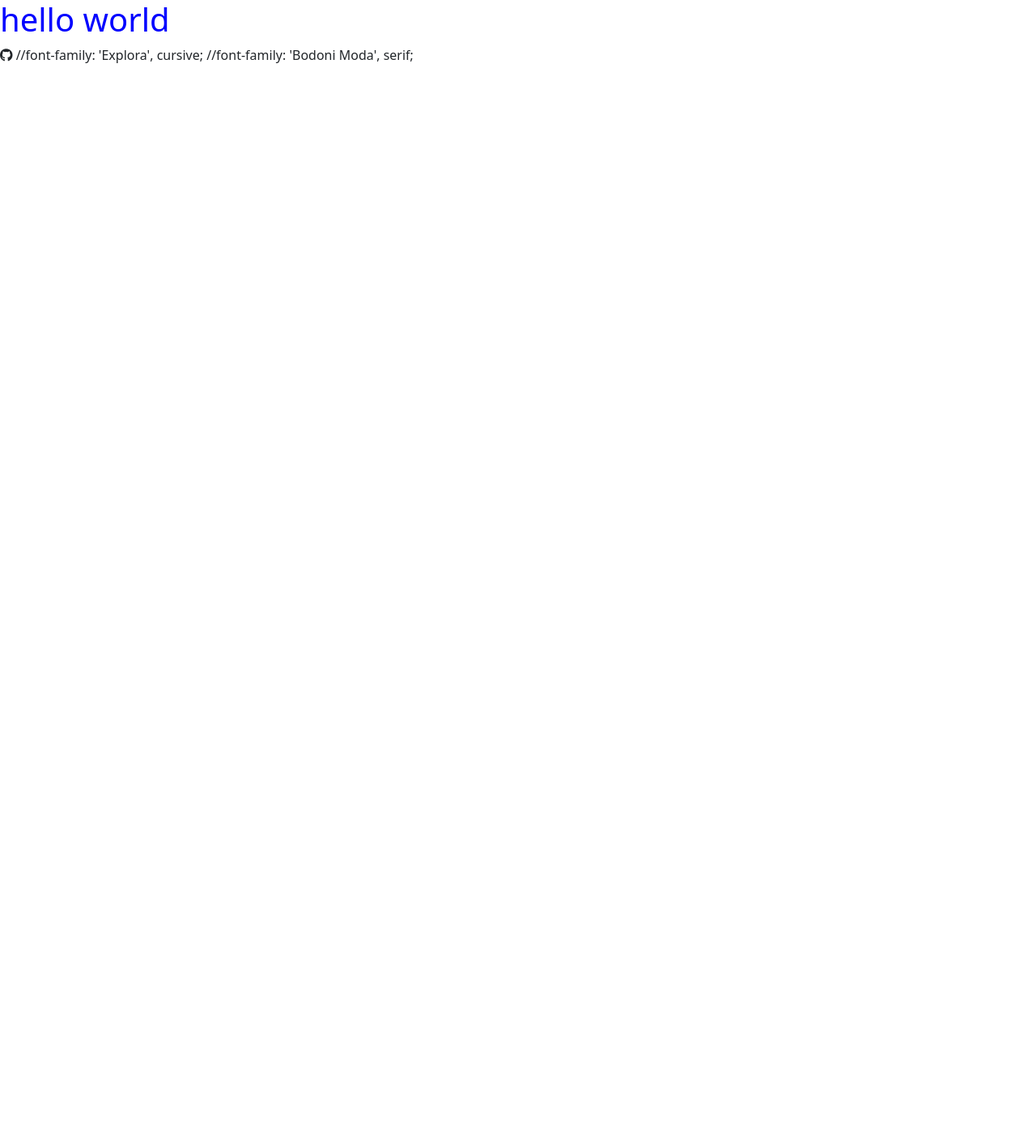
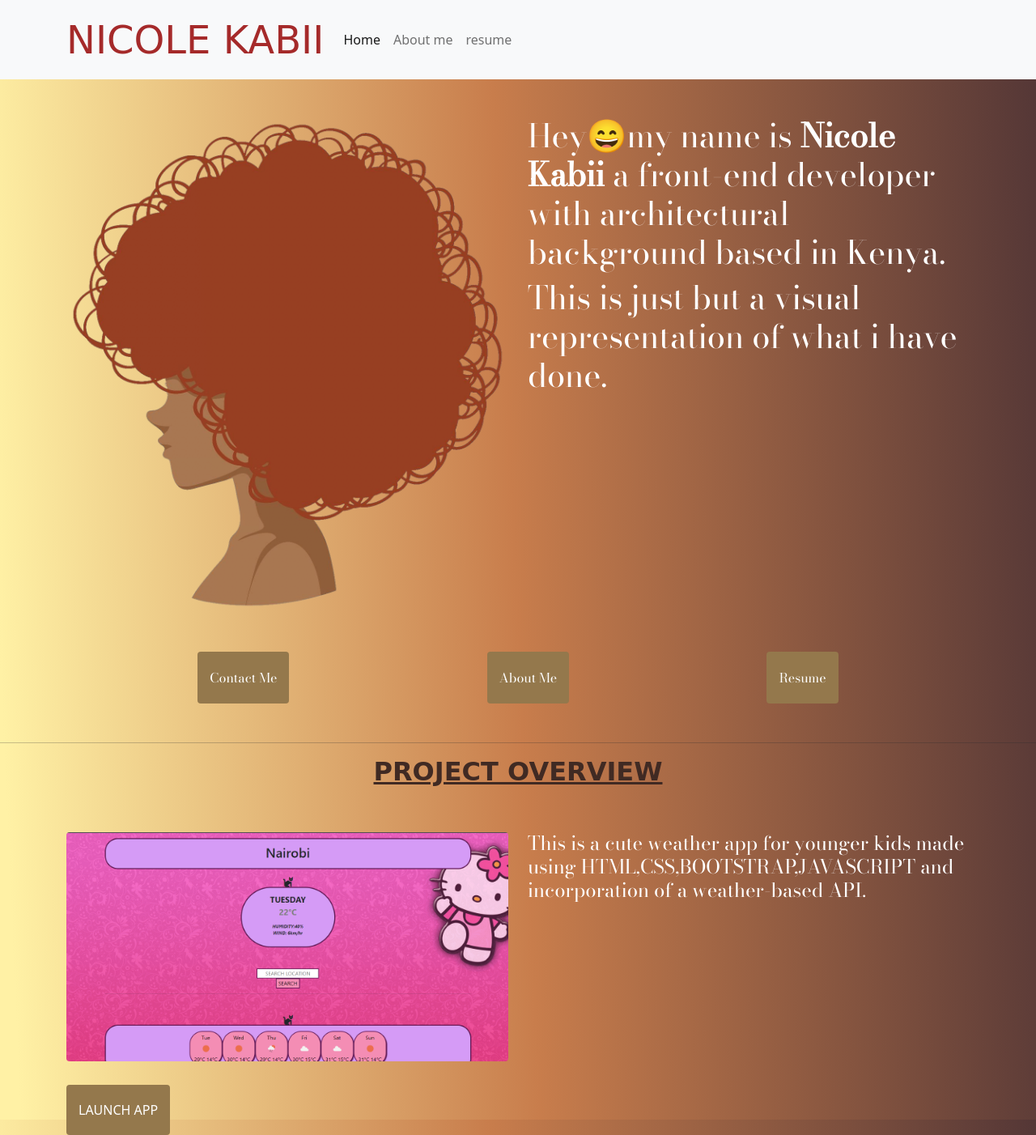
Before and after one commit to ladykabbz/portfolio, a plain HTML site: page index.html in a window 1280 px wide. Shown: the whole page at 81% size. Before the commit the page ends 800 px from the top, so only its background shows below. Drawn offline with nearby package versions, Linux system fonts and the light colour scheme; a web font is replaced by a local one.

Commit message:
made homepage

```diff
--- a/index.html
+++ b/index.html
@@ -23,10 +23,83 @@
 </head>
 
 <body>
-    <h1>hello world</h1>
-    <i class="fa-brands fa-github"></i>
+    <nav class="navbar navbar-expand-lg navbar-light bg-light fixed-top">
+        <div class="container">
+            <a class="navbar-brand" href="index.html">NICOLE KABII</a>
+            <button class="navbar-toggler" type="button" data-bs-toggle="collapse" data-bs-target="#navbarNav"
+                aria-controls="navbarNav" aria-expanded="false" aria-label="Toggle navigation">
+                <span class="navbar-toggler-icon"></span>
+            </button>
+            <div class="collapse navbar-collapse" id="navbarNav">
+                <ul class="navbar-nav">
+                    <li class="nav-item">
+                        <a class="nav-link active" aria-current="page" href="index.html">Home</a>
+                    </li>
+                    <li class="nav-item">
+                        <a class="nav-link" href="about.html">About me</a>
+                    </li>
+                    <li class="nav-item">
+                        <a class="nav-link" href="about.html#contact">resume</a>
+                    </li>
+                </ul>
+            </div>
+        </div>
+
+    </nav>
+
+    <br>
+    <br>
+    <br>
+    <br>
+    <br>
+    <br>
+    <div class="intro">
+        <div class="container">
+            <div class="row">
+                <div class="col-6">
+                    <img src="images/intro.png" class="img-fluid rounded" alt="">
+                </div>
+                <div class="col-6">
+                    <h1>Hey😄my name is <span>Nicole Kabii</span> a front-end developer with architectural background
+                        based in Kenya.</h1>
+                    <h1>This is just but a visual representation of what i have done.</h1>
+
+                </div>
+            </div>
+        </div>
+    </div>
+    <br>
+    <br>
+    <div class="navigation-links mb-5">
+        <a href="about.html#contact" class="primary-link">Contact me</a>
+        <a href="about.html" class="secondary-link">About me</a>
+        <a href="about.html" class="tertiary-link">Resume</a>
+    </div>
+
+
+
+    <hr>
+    <h2>PROJECT OVERVIEW</h2>
+    <br>
+    <br>
+
+    <div class="container">
+        <div class="row">
+            <div class="col-6">
+                <img src="images/kittyapp.jpeg" class="img-fluid rounded" alt="">
+                <br>
+                <br>
+                <br>
+                <a class="kitty-app" href="https://astonishing-macaron-3eb028.netlify.app" target="_blank">LAUNCH
+                    APP</a>
+            </div>
+            <div class="col-6 mb-5">
+                <h4>This is a cute weather app for younger kids made using HTML,CSS,BOOTSTRAP,JAVASCRIPT and
+                    incorporation of a weather-based API.</h4>
+
+            </div>
+        </div>
+    </div>
 </body>
 
 </html>
-//font-family: 'Explora', cursive;
-//font-family: 'Bodoni Moda', serif;
--- a/src/styles.css
+++ b/src/styles.css
@@ -1,3 +1,57 @@
-h1 {
-  color: blue;
+.navbar-brand {
+  font-family: "Explora", cursive;
+  color: brown !important;
+  font-size: 48px !important;
+  padding-left: 0 !important;
 }
+body {
+  background: linear-gradient(
+    87.4deg,
+    rgb(255, 241, 165) 1.9%,
+    rgb(200, 125, 76) 49.7%,
+    rgb(83, 54, 54) 100.5%
+  );
+}
+img {
+  size: 10px !important;
+}
+h1,
+h4 {
+  color: white;
+  font-family: "Bodoni Moda", serif;
+}
+span {
+  font-weight: bold;
+}
+h2 {
+  font-family: "Explora", cursive;
+  font-weight: bold !important;
+  color: #402a23;
+  text-align: center;
+  text-decoration: underline;
+}
+.navigation-links {
+  display: flex;
+  justify-content: space-evenly;
+  font-family: "Bodoni Moda", serif;
+}
+.primary-link,
+.secondary-link,
+.tertiary-link {
+  border-radius: 4px;
+  padding: 20px 15px;
+  text-decoration: none;
+  text-transform: capitalize;
+  background: #94784c;
+  box-shadow: black solid;
+  color: white;
+}
+.kitty-app {
+  border-radius: 4px;
+  padding: 20px 15px;
+  text-decoration: none;
+  text-transform: capitalize;
+  background: #94784c;
+  box-shadow: black solid;
+  color: white;
+}
```
Also changed, not shown: about.html (+2 -1 lines), images/blackgirl.jpeg (renamed from images/blackgirl.jpeg.jpeg), images/intro.png (added), images/kittyapp.jpeg (added), 1 other file.
